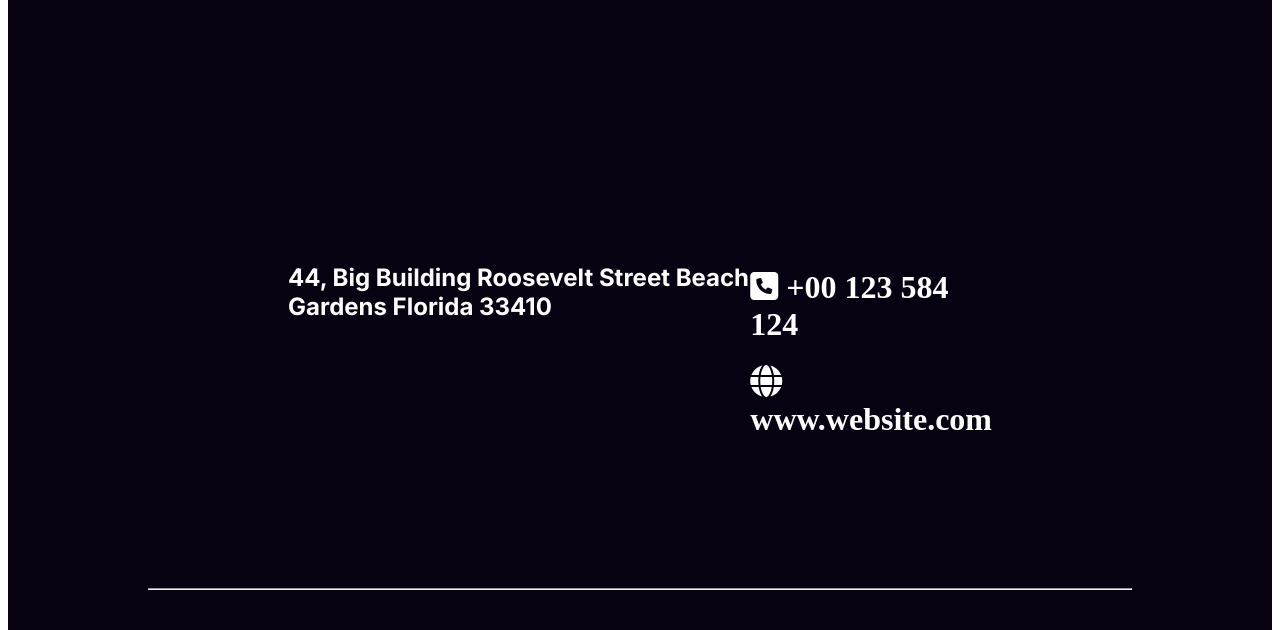
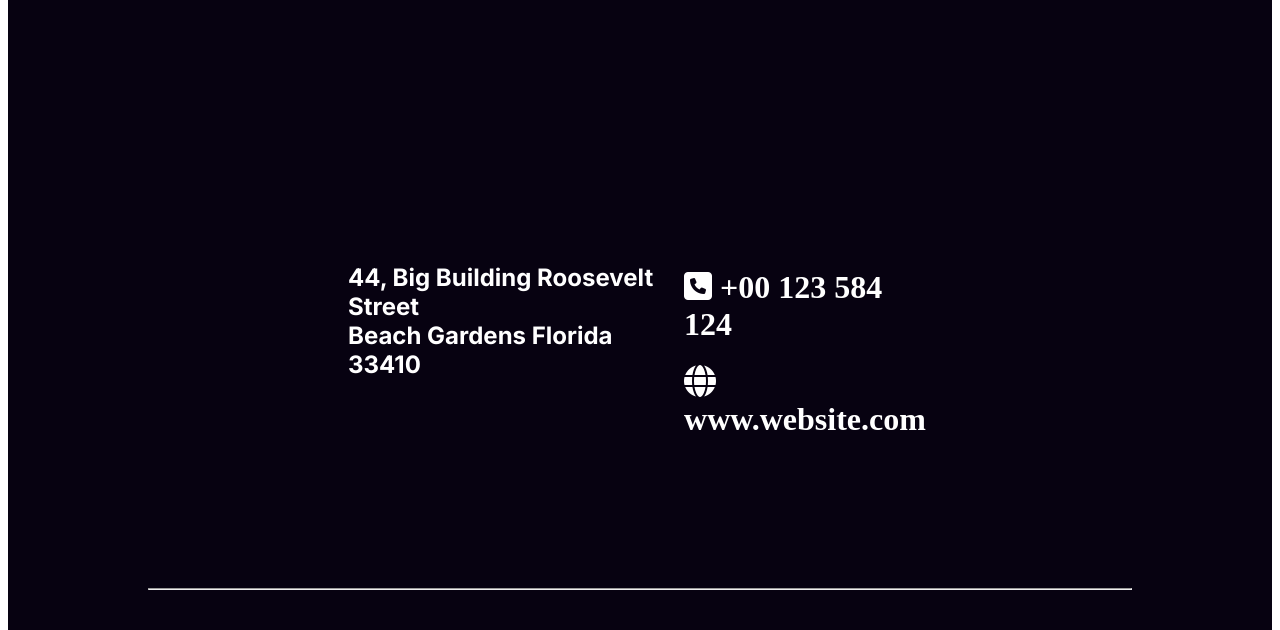
Before and after one commit to redowan114944/B9A1, a plain HTML site: page index.html in a window 1280 px wide. Shown: the part 7040-7670 px from the top of the page. Drawn offline with Linux system fonts and the light colour scheme.

Commit message:
all finished

```diff
--- a/index.html
+++ b/index.html
@@ -106,7 +106,7 @@
         <div class="footer-text">
             <div>
                 <h1 class="footer-head">44, Big Building Roosevelt Street
-                    Beach Gardens Florida 33410</h1>
+                   <br> Beach Gardens Florida 33410</h1>
             </div>
             <div class="number-web">
                 <h1><i class="fa-solid fa-square-phone"></i> +00 123 584 124</h1>
--- a/styles/style.css
+++ b/styles/style.css
@@ -387,7 +387,7 @@ footer {
     color: white;
     display: flex;
     justify-content: space-between;
-    padding: 120px 140px;
+    padding: 120px 200px;
     margin-top: 50px;
 }
 
```
